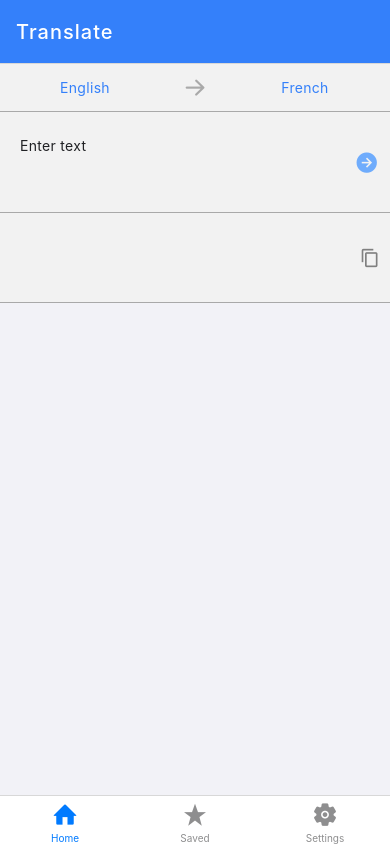
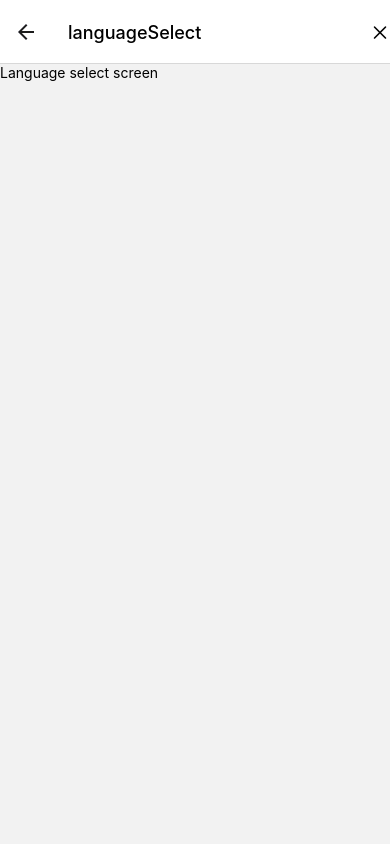
Before and after one commit to ZhaAbhi/GoogleTranslate, a React Native app: screen /languageSelect in a window 390 px wide. Built offline with nearby package versions, Linux system fonts and the light colour scheme.

Commit message:
Created language picker screen and added on navigation

```diff
--- a/navigation/HomeNavigation.js
+++ b/navigation/HomeNavigation.js
@@ -1,9 +1,9 @@
-import {createStackNavigator} from '@react-navigation/stack';
-import HomeScreen from '../screens/HomeScreen';
+import {createNativeStackNavigator} from '@react-navigation/native-stack';
 import TabNavigation from './TabNavigation';
 import {colors} from '../utils/colors';
+import LanguageSelectScreen from '../screens/LanguageSelectScreen';
 
-const Stack = createStackNavigator();
+const Stack = createNativeStackNavigator();
 
 const HomeNavigation = () => (
   <Stack.Navigator
@@ -11,11 +11,25 @@ const HomeNavigation = () => (
       headerStyle: {backgroundColor: colors.primary},
       headerTitleStyle: {color: '#fff', fontSize: 20, letterSpacing: 1},
     }}>
-    <Stack.Screen
-      name="main"
-      component={TabNavigation}
-      options={{headerTitle: 'Translate'}}
-    />
+    <Stack.Group>
+      <Stack.Screen
+        name="main"
+        component={TabNavigation}
+        options={{headerTitle: 'Translate'}}
+      />
+    </Stack.Group>
+    <Stack.Group
+      screenOptions={{
+        presentation: 'containedModal',
+        headerStyle: {
+          backgroundColor: '#fff',
+        },
+        headerTitleStyle: {
+          color: '#000',
+        },
+      }}>
+      <Stack.Screen name="languageSelect" component={LanguageSelectScreen} />
+    </Stack.Group>
   </Stack.Navigator>
 );
 
--- a/navigation/TabNavigation.js
+++ b/navigation/TabNavigation.js
@@ -4,7 +4,7 @@ import SavedScreen from '../screens/SavedScreen';
 import SettingsScreen from '../screens/SettingsScreen';
 import EntypoIcon from 'react-native-vector-icons/Entypo';
 import Ionicons from 'react-native-vector-icons/Ionicons';
-import {colors} from '../utils/colors';
+import HomeNavigation from './HomeNavigation';
 const Tab = createBottomTabNavigator();
 
 const TabNavigation = () => {
--- a/package.json
+++ b/package.json
@@ -12,6 +12,7 @@
   "dependencies": {
     "@react-navigation/bottom-tabs": "^6.5.8",
     "@react-navigation/native": "^6.1.7",
+    "@react-navigation/native-stack": "^6.9.13",
     "@react-navigation/stack": "^6.3.17",
     "react": "18.2.0",
     "react-native": "0.72.3",
--- a/screens/HomeScreen.js
+++ b/screens/HomeScreen.js
@@ -6,20 +6,28 @@ import CopyIcon from 'react-native-vector-icons/MaterialIcons';
 import {colors} from '../utils/colors';
 import {useState} from 'react';
 
-const HomeScreen = () => {
+const HomeScreen = ({navigation}) => {
   const [enteredText, setEnteredText] = useState('');
   const [resultText, setResultText] = useState('');
 
   return (
     <View style={{flex: 1}}>
       <View style={styles.languageContainer}>
-        <TouchableOpacity style={styles.languageOptions}>
+        <TouchableOpacity
+          style={styles.languageOptions}
+          onPress={() =>
+            navigation.navigate('languageSelect', {title: 'Translate From'})
+          }>
           <Text style={styles.languageOptionsText}>English</Text>
         </TouchableOpacity>
         <View style={styles.arrowContainer}>
           <Icon name="arrowright" size={25} style={{color: 'darkgrey'}} />
         </View>
-        <TouchableOpacity style={styles.languageOptions}>
+        <TouchableOpacity
+          style={styles.languageOptions}
+          onPress={() =>
+            navigation.navigate('languageSelect', {title: 'Translate To'})
+          }>
           <Text style={styles.languageOptionsText}>French</Text>
         </TouchableOpacity>
       </View>
--- /dev/null
+++ b/screens/LanguageSelectScreen.js
@@ -0,0 +1,25 @@
+import React, {useEffect} from 'react';
+import {View, Text, SafeAreaView, TouchableOpacity} from 'react-native';
+import CloseIcon from 'react-native-vector-icons/AntDesign';
+
+const LanguageSelectScreen = ({navigation, route}) => {
+  const params = route.params || {};
+  const {title} = params;
+
+  useEffect(() => {
+    navigation.setOptions({
+      headerTitle: title,
+      headerRight: () => (
+        <TouchableOpacity onPress={() => navigation.goBack()}>
+          <CloseIcon name="close" size={20} color="#000" />
+        </TouchableOpacity>
+      ),
+    });
+  }, [navigation]);
+  return (
+    <SafeAreaView>
+      <Text>Language select screen</Text>
+    </SafeAreaView>
+  );
+};
+export default LanguageSelectScreen;
```
Also changed, not shown: 2 other files (tests, documents, lock files or other folders).
